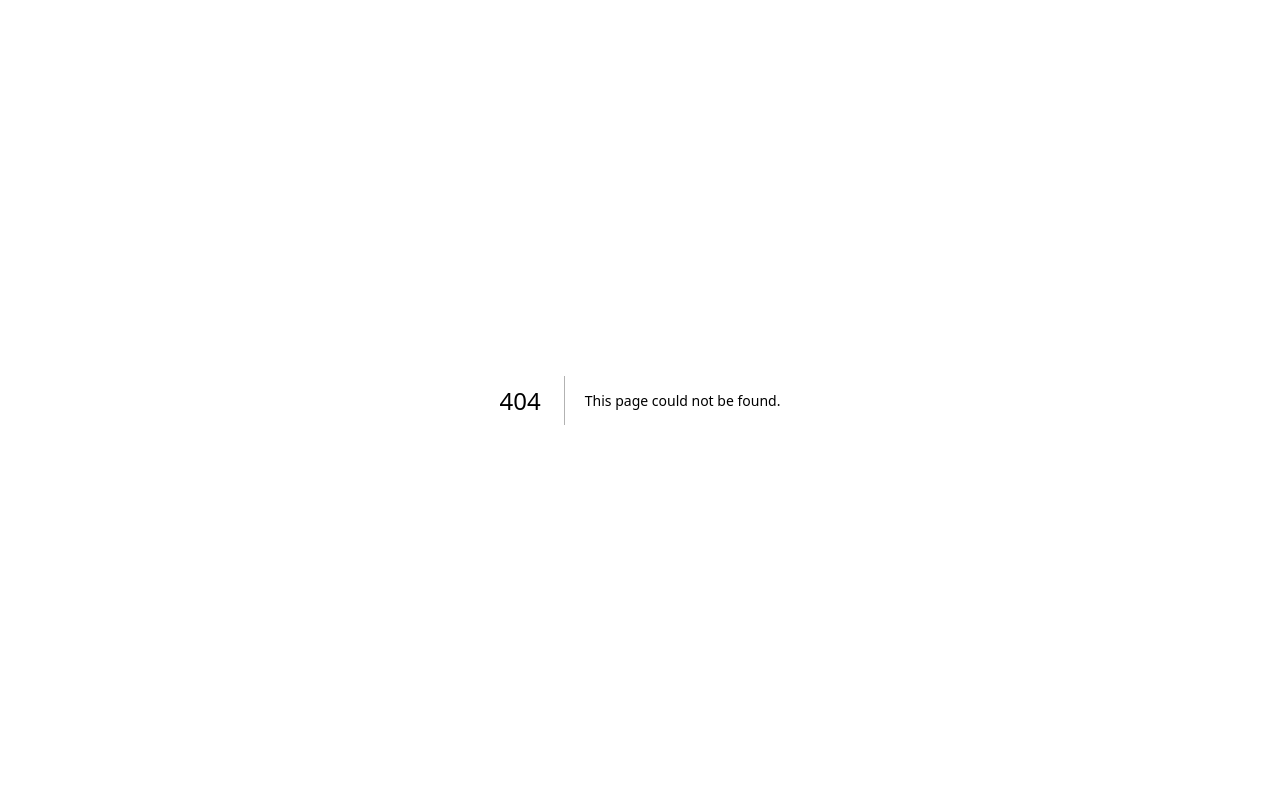
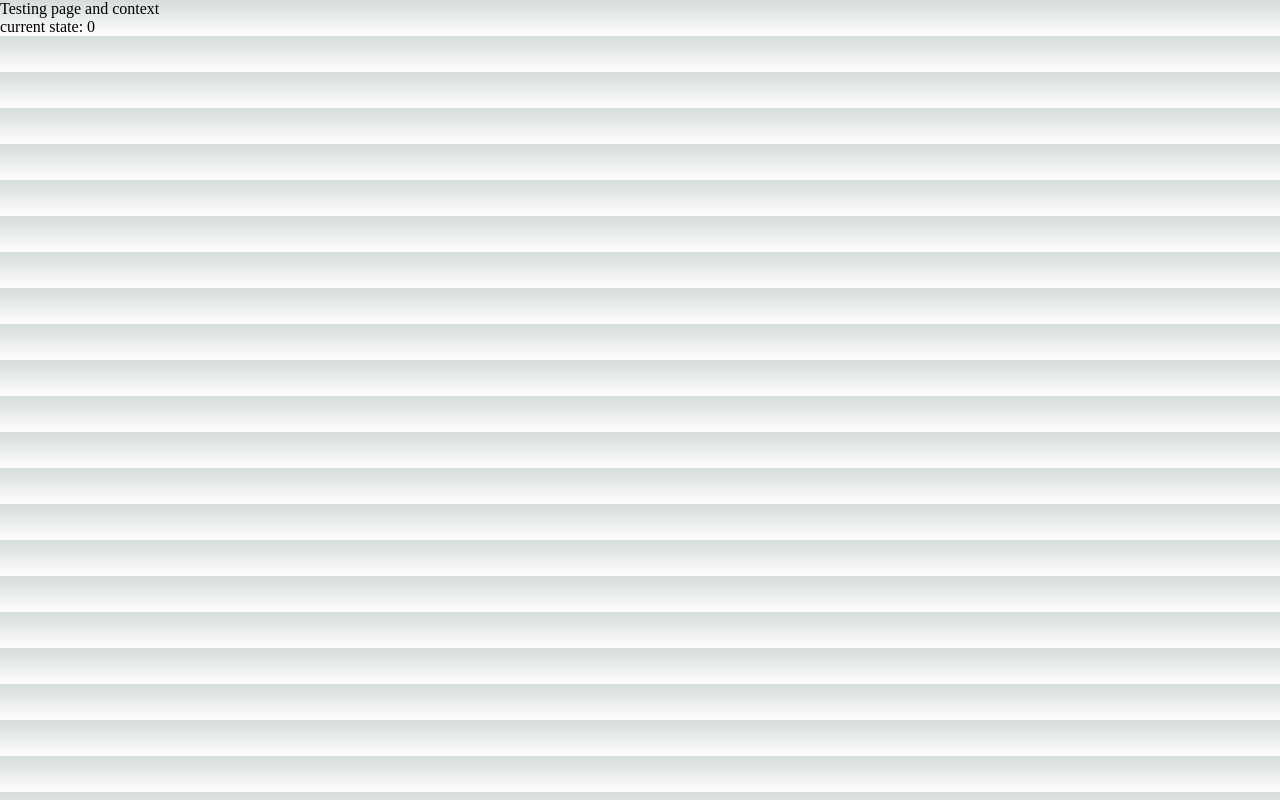
Before and after one commit to Matt-Eva/freecreate-frontend, a Next.js app: page /page_test in a window 1280 px wide. Before the commit this address had no page. Built offline with nearby package versions, Linux system fonts and the light colour scheme.

Commit message:
added context

```diff
--- /dev/null
+++ b/context/test_context.js
@@ -0,0 +1,12 @@
+import {createContext, useContext, useState} from 'react'
+
+export const TestContext = createContext(null)
+
+export default function TestContextProvider({children}){
+    const [testState, setTestState] = useState(0)
+    return (
+        <TestContext.Provider value={{testState, setTestState}}>
+            {children}
+        </TestContext.Provider>
+    )
+}
--- a/pages/_app.js
+++ b/pages/_app.js
@@ -1,5 +1,10 @@
 import '../styles/globals.css'
+import TestContextProvider from '../context/test_context'
 
 export default function App({ Component, pageProps }) {
-  return <Component {...pageProps} />
+  return (
+    <TestContextProvider>
+      <Component {...pageProps} />
+    </TestContextProvider>
+  )
 }
--- /dev/null
+++ b/pages/page_test.js
@@ -0,0 +1,12 @@
+import {useContext} from 'react'
+import {TestContext} from '../context/test_context'
+
+export default function PageTest(){
+    const {testState} = useContext(TestContext)
+    return(
+        <div>
+            Testing page and context
+            <p>current state: {testState}</p>
+        </div>
+    )
+}
```
Also changed, not shown: components/test.js (+6 -1 lines), pages/index.js (+7 -0 lines).
